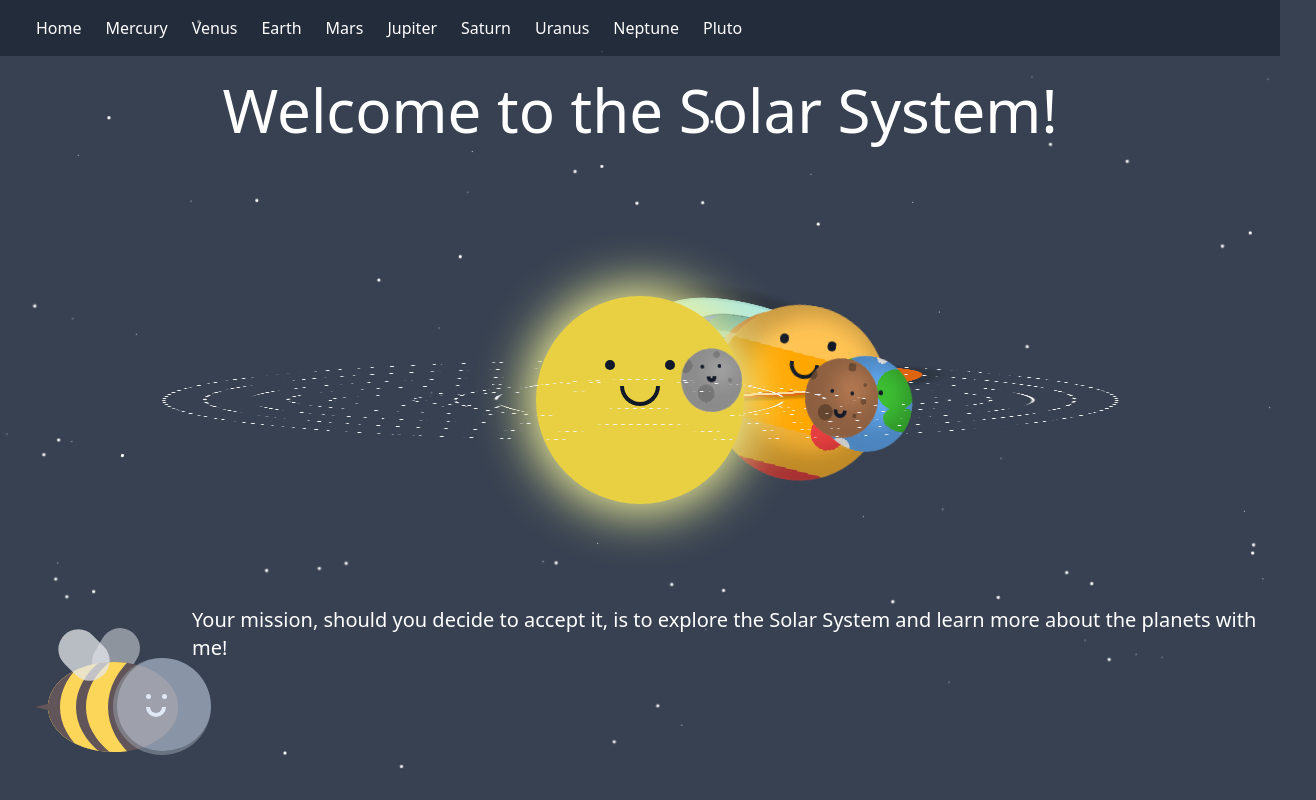
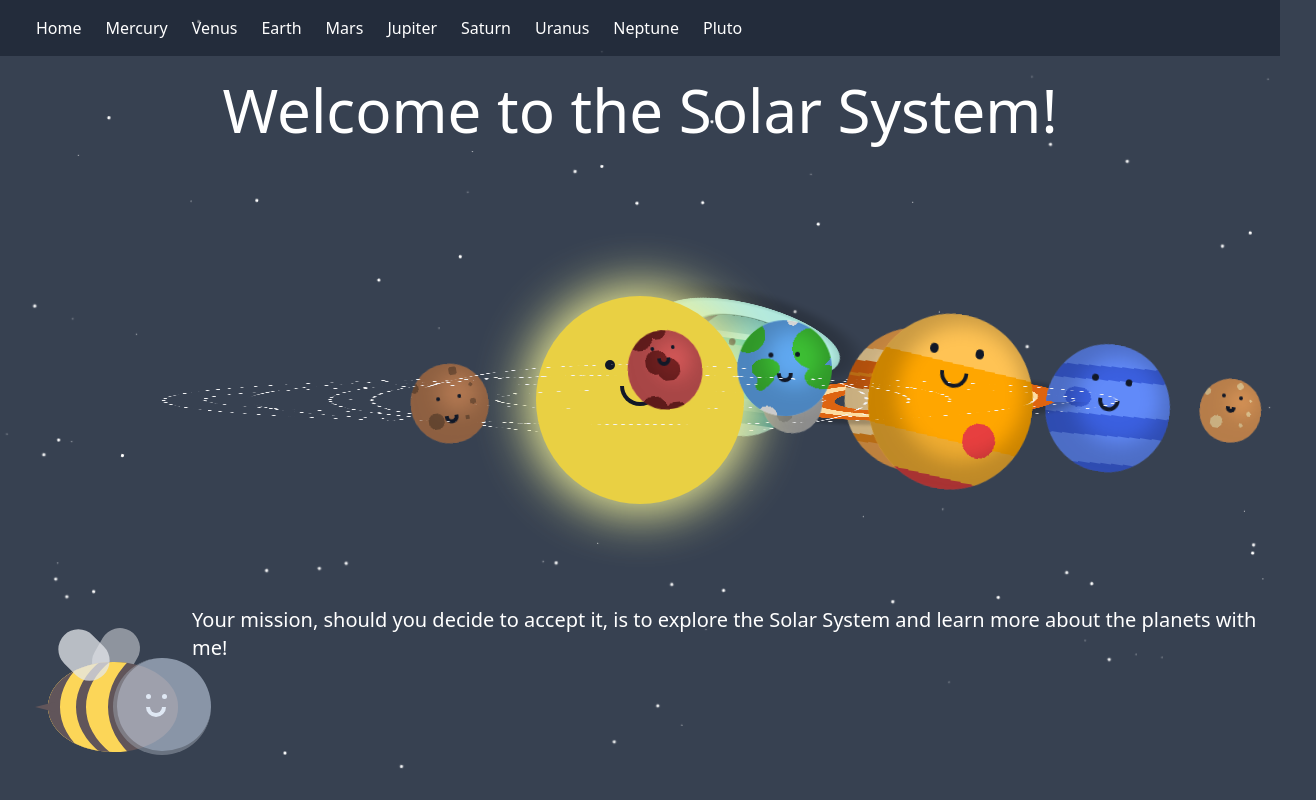
Before and after one commit to cam-peck/mission-beepossible, a Next.js app: page / in a window 1280 px wide. Shown: the whole page, 1316 px wide, since content can reach past the window. Built offline with nearby package versions, Linux system fonts and the light colour scheme.

Commit message:
Added delay to animations so that planets will start in different positions

```diff
--- a/components/orbit.tsx
+++ b/components/orbit.tsx
@@ -11,31 +11,31 @@ import Pluto from './planets/pluto';
 const Orbit = () => {
   return (
     <>
-      <div className="w-[140%] top-[-20%] aspect-square margin-auto rounded-full border-4 border-dotted border-gray-100 absolute animate-[circle_10s_linear_infinite] preserve">
+      <div className="w-[140%] delay-4 top-[-20%] aspect-square margin-auto rounded-full border-4 border-dotted border-gray-100 absolute animate-[circle_10s_linear_infinite] preserve">
         <Mercury />
       </div>
-      <div className="w-[180%] top-[-40%] aspect-square margin-auto rounded-full border-4 border-dotted border-gray-100 absolute animate-[circle_14s_linear_infinite] preserve">
+      <div className="w-[180%] delay-3 top-[-40%] aspect-square margin-auto rounded-full border-4 border-dotted border-gray-100 absolute animate-[circle_14s_linear_infinite] preserve">
         <Venus />
       </div>
-      <div className="w-[220%] top-[-60%] aspect-square margin-auto rounded-full border-4 border-dotted border-gray-100 absolute animate-[circle_18s_linear_infinite] preserve">
+      <div className="w-[220%] delay-2 top-[-60%] aspect-square margin-auto rounded-full border-4 border-dotted border-gray-100 absolute animate-[circle_18s_linear_infinite] preserve">
         <Earth />
       </div>
-      <div className="w-[260%] top-[-80%] aspect-square margin-auto rounded-full border-4 border-dotted border-gray-100 absolute animate-[circle_22s_linear_infinite] preserve">
+      <div className="w-[260%] delay-4 top-[-80%] aspect-square margin-auto rounded-full border-4 border-dotted border-gray-100 absolute animate-[circle_22s_linear_infinite] preserve">
         <Mars />
       </div>
-      <div className="w-[300%] top-[-100%] aspect-square margin-auto rounded-full border-4 border-dotted border-gray-100 absolute animate-[circle_26s_linear_infinite] preserve">
+      <div className="w-[300%] delay-2 top-[-100%] aspect-square margin-auto rounded-full border-4 border-dotted border-gray-100 absolute animate-[circle_26s_linear_infinite] preserve">
         <Jupiter />
       </div>
-      <div className="w-[340%] top-[-120%] aspect-square margin-auto rounded-full border-4 border-dotted border-gray-100 absolute animate-[circle_30s_linear_infinite] preserve">
+      <div className="w-[340%] delay-1 top-[-120%] aspect-square margin-auto rounded-full border-4 border-dotted border-gray-100 absolute animate-[circle_30s_linear_infinite] preserve">
         <Saturn />
       </div>
       <div className="w-[380%] top-[-140%] aspect-square margin-auto rounded-full border-4 border-dotted border-gray-100 absolute animate-[circle_34s_linear_infinite] preserve">
         <Uranus />
       </div>
-      <div className="w-[420%] top-[-160%] aspect-square margin-auto rounded-full border-4 border-dotted border-gray-100 absolute animate-[circle_38s_linear_infinite] preserve">
+      <div className="w-[420%] delay-3 top-[-160%] aspect-square margin-auto rounded-full border-4 border-dotted border-gray-100 absolute animate-[circle_38s_linear_infinite] preserve">
         <Neptune />
       </div>
-      <div className="w-[460%] top-[-180%] aspect-square margin-auto rounded-full border-4 border-dotted border-gray-100 absolute animate-[circle_42s_linear_infinite] preserve">
+      <div className="w-[460%] delay-4 top-[-180%] aspect-square margin-auto rounded-full border-4 border-dotted border-gray-100 absolute animate-[circle_42s_linear_infinite] preserve">
         <Pluto />
       </div>
     </>
--- a/components/planets/earth.tsx
+++ b/components/planets/earth.tsx
@@ -1,7 +1,7 @@
 const Earth = () => {
   return (
     <div
-      className={`w-10 md:w-16 lg:w-24 planet earth animate-[front_18s_linear_infinite]`}
+      className={`w-10 md:w-16 lg:w-24 delay-2 planet earth animate-[front_18s_linear_infinite]`}
     >
       <div className="flex flex-col items-center w-1/3 pt-2 md:pt-4 lg:pt-8">
         <div className="flex justify-between w-full">
--- a/components/planets/jupiter.tsx
+++ b/components/planets/jupiter.tsx
@@ -1,7 +1,7 @@
 const Jupiter = () => {
   return (
     <div
-      className={`w-20 md:w-28 lg:w-44 planet jupiter animate-[front_26s_linear_infinite]`}
+      className={`w-20 md:w-28 lg:w-44 delay-2 planet jupiter animate-[front_26s_linear_infinite]`}
     >
       <div className="flex flex-col items-center w-1/3 pt-2 md:pt-4 lg:pt-8">
         <div className="flex justify-between w-full">
--- a/components/planets/mars.tsx
+++ b/components/planets/mars.tsx
@@ -1,7 +1,7 @@
 const Mars = () => {
   return (
     <div
-      className={`w-10 md:w-14 lg:w-20 planet mars animate-[front_22s_linear_infinite]`}
+      className={`w-10 md:w-14 lg:w-20 delay-4 planet mars animate-[front_22s_linear_infinite]`}
     >
       <div className="flex flex-col items-center w-1/3 pt-2 md:pt-4">
         <div className="flex justify-between w-full">
--- a/components/planets/mercury.tsx
+++ b/components/planets/mercury.tsx
@@ -1,7 +1,7 @@
 const Mercury = () => {
   return (
     <div
-      className={`w-6 md:w-10 lg:w-16 planet mercury animate-[front_10s_linear_infinite]`}
+      className={`w-6 md:w-10 lg:w-16 delay-4 planet mercury animate-[front_10s_linear_infinite]`}
     >
       <div className="flex flex-col items-center w-1/3 pt-2 md:pt-4">
         <div className="flex justify-between w-full">
--- a/components/planets/neptune.tsx
+++ b/components/planets/neptune.tsx
@@ -1,7 +1,7 @@
 const Neptune = () => {
   return (
     <div
-      className={`w-12 md:w-16 lg:w-32 planet neptune animate-[front_38s_linear_infinite]`}
+      className={`w-12 md:w-16 lg:w-32 delay-3 planet neptune animate-[front_38s_linear_infinite]`}
     >
       <div className="flex flex-col items-center w-1/3 pt-2 md:pt-4 lg:pt-8">
         <div className="flex justify-between w-full">
--- a/components/planets/pluto.tsx
+++ b/components/planets/pluto.tsx
@@ -1,7 +1,7 @@
 const Pluto = () => {
   return (
     <div
-      className={`w-6 md:w-10 lg:w-16 planet pluto animate-[front_42s_linear_infinite]`}
+      className={`w-6 md:w-10 lg:w-16 delay-4 planet pluto animate-[front_42s_linear_infinite]`}
     >
       <div className="flex flex-col items-center w-1/3 pt-2 md:pt-4 lg:pt-4">
         <div className="flex justify-between w-full">
--- a/components/planets/saturn.tsx
+++ b/components/planets/saturn.tsx
@@ -1,7 +1,7 @@
 const Saturn = () => {
   return (
     <div
-      className={`w-14 md:w-24 lg:w-36 planet saturn animate-[front_30s_linear_infinite]`}
+      className={`w-14 md:w-24 lg:w-36 delay-1 planet saturn animate-[front_30s_linear_infinite]`}
     >
       <div className="saturn-ring" />
       <div className="flex flex-col items-center w-1/3 pt-2 md:pt-4 lg:pt-8">
--- a/components/planets/venus.tsx
+++ b/components/planets/venus.tsx
@@ -1,7 +1,7 @@
 const Venus = () => {
   return (
     <div
-      className={`w-8 md:w-12 lg:w-20 planet venus animate-[front_14s_linear_infinite]`}
+      className={`w-8 md:w-12 lg:w-20 delay-3 planet venus animate-[front_14s_linear_infinite]`}
     >
       <div className="flex flex-col items-center w-1/3 pt-2 md:pt-4 lg:pt-8">
         <div className="flex justify-between w-full">
--- a/styles/styles.css
+++ b/styles/styles.css
@@ -313,3 +313,19 @@
     radial-gradient(circle at 50% 55%, rgb(146 146 146) 2%, transparent 2%),
     radial-gradient(circle at 80% 51%, rgb(146 146 146) 4%, transparent 4%);
 }
+
+.delay-1 {
+  animation-delay: -2000ms;
+}
+
+.delay-2 {
+  animation-delay: -4000ms;
+}
+
+.delay-3 {
+  animation-delay: -6000ms;
+}
+
+.delay-4 {
+  animation-delay: -8000ms;
+}
```
